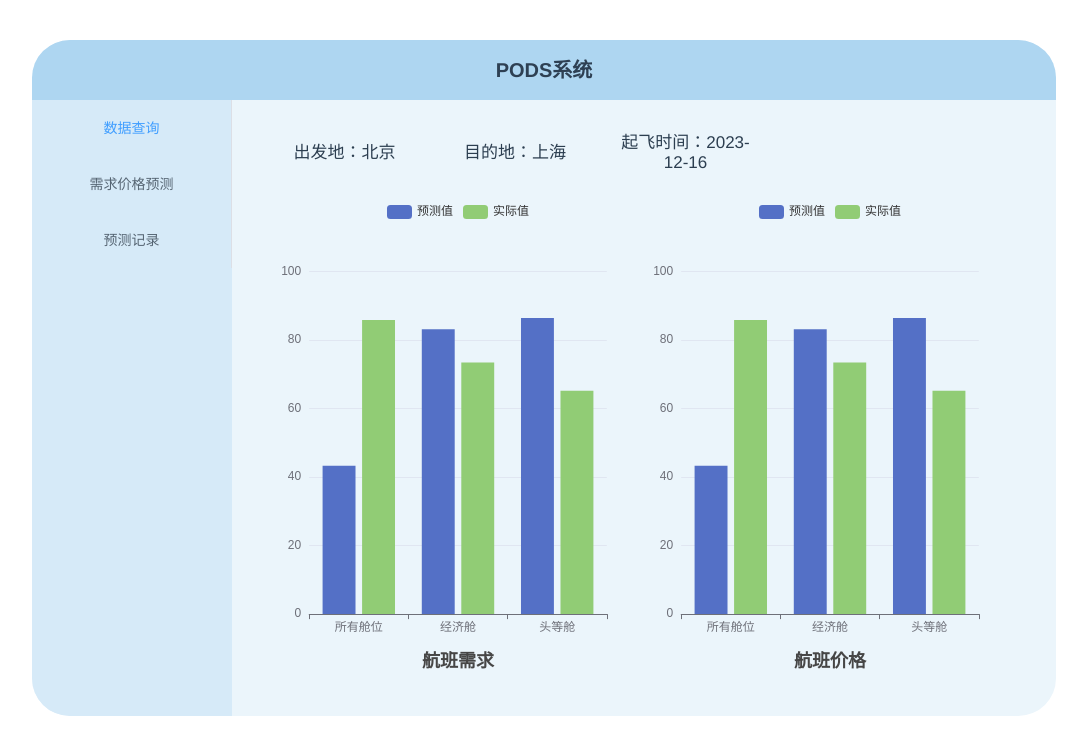
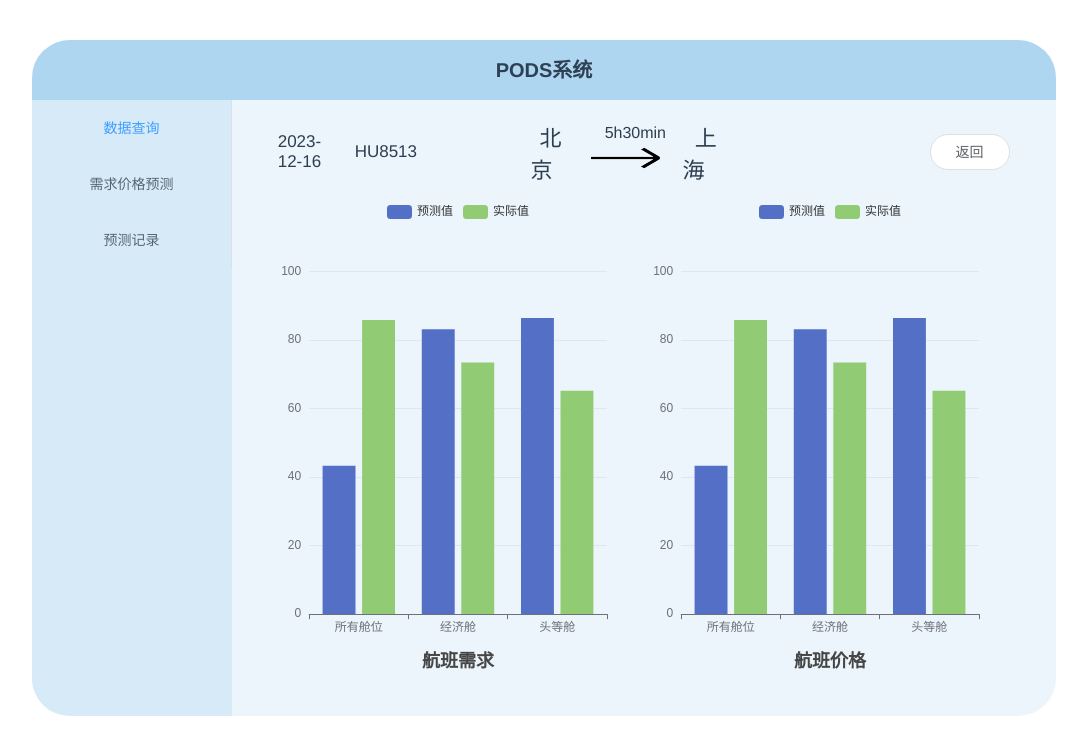
Before and after one commit to Dueans/airplane_system_vue, a Vue app: page /detail in a window 1280 px wide. Shown: the top 754 px of the page, without its empty margins (104-1191 px from the left). Built offline with nearby package versions, Linux system fonts and the light colour scheme.

Commit message:
详情页完成

```diff
--- a/src/views/DetailView.vue
+++ b/src/views/DetailView.vue
@@ -6,22 +6,25 @@
       <el-row class="header">
         <!-- 出发地 -->
         <el-col :span="5">
-          <div class="search city">
-            <div class="citys">出发地：{{ depart_city }}</div>
+          <div class="search date">
+            <div class="infos">{{ depart_time }}</div>&nbsp;&nbsp;&nbsp;&nbsp;
+            <div class="infos">{{ flight_id }}</div>
 
           </div>
         </el-col>
         <!-- 目的地 -->
-        <el-col :span="6">
-          <div class="search city">
-            <div class="citys">目的地：{{ des_city }}</div>
-
+        <el-col :offset="3" :span="7">
+          <div class="search depart-dest">
+            <div class="dur-time">{{ dur_time }}</div>
+            <div class="citys">{{ depart_city }}&nbsp;&nbsp;&nbsp;</div>
+            <img class="arrow" src="../pic/arr_arrow.png">
+            <div class="citys">&nbsp;&nbsp;&nbsp; {{ des_city }}</div>
           </div>
         </el-col>
         <!-- 起飞时间 -->
-        <el-col :span="5">
-          <div class="search date">
-            <div class="citys">起飞时间：{{ depart_time }}</div>
+        <el-col :offset="6" :span="3">
+          <div class="search flight-id">
+            <el-button @click="handleBack" style="width: 80px; height: 36px;" round>返回</el-button>
           </div>
         </el-col>
       </el-row>
@@ -29,10 +32,8 @@
 
     <el-main>
       <div id="bar1" class="picture">
-
       </div>
       <div id="bar2" class="picture">
-
       </div>
     </el-main>
 
@@ -49,10 +50,15 @@ export default defineComponent({
   name: 'PredictView',
 
   setup(props) {
+    const router = useRouter()
+
     const depart_city = ref('北京')
     const des_city = ref('上海')
 
     const depart_time = ref('2023-12-16')
+    const flight_id = ref('HU8513')
+
+    const dur_time = ref('5h30min')
 
     const showBar = () => {
       var chartDom = document.getElementById('bar1')!;
@@ -125,6 +131,25 @@ export default defineComponent({
 
     }
 
+    // 点击后失焦
+    const outFocus = (target: any) => {
+      console.log(target.nodeName);
+
+      if (target.nodeName == "DIV") {
+        target = target.parentNode.parentNode;
+      }
+      if (target.nodeName == "SPAN") {
+        target = target.parentNode;
+      }
+
+      console.log(target);
+      target.blur();
+    }
+    const handleBack = (evt: any) => {
+      outFocus(evt.target)
+      router.back()
+    }
+
 
     onMounted(() => {
       nextTick(() => {
@@ -137,8 +162,11 @@ export default defineComponent({
       depart_city,
       des_city,
       depart_time,
+      flight_id,
+      dur_time,
 
       showBar,
+      handleBack,
     }
   },
 })
@@ -161,8 +189,14 @@ export default defineComponent({
   position: relative;
   float: left;
   margin-right: 10px;
+  font-size: 22px;
+}
+
+.infos {
+  position: relative;
+  float: left;
+  margin-right: 10px;
   font-size: 17px;
-  /* margin-top: 4px; */
 }
 
 .search {
@@ -173,22 +207,36 @@ export default defineComponent({
   display: flex;
   align-items: center;
   justify-content: center;
-  /* background-color: #0f4a27; */
-}
-
-.search-flight {
-  width: 180px;
-  height: 33px;
-}
-
-.predict-button {
-  width: 90px;
 }
 
 .picture {
   float: left;
   width: 50%;
   height: 100%;
-  /* background-color: bisque; */
+}
+
+.date {
+  /* background-color: aquamarine; */
+}
+
+.depart-dest {
+  /* background-color: blueviolet; */
+}
+
+.flight-id {
+  /* background-color: coral; */
+}
+
+.arrow {
+  position: relative;
+  top: 6px;
+  width: 70px;
+  height: 40px;
+}
+
+.dur-time {
+  position: absolute;
+  top: 4px;
+  left: 39%;
 }
 </style>
--- a/src/views/RecordView.vue
+++ b/src/views/RecordView.vue
@@ -73,7 +73,7 @@
         <el-table-column label="操作" >
           <template #default="scope">
             <el-button style="float: left;" type="info" :icon="Message" circle @click="getDetail" />
-            <el-button style="float: left;" type="danger" :icon="Delete" circle @click="deleteRow(scope.row.id, scope.$index)"/>
+            <el-button style="float: left;" type="danger" :icon="Delete" circle @click="deleteRow($event, scope.row.id, scope.$index)"/>
           </template>
         </el-table-column>
 
@@ -189,9 +189,6 @@ export default defineComponent({
     const handleCurrentChange = (page: any) => {
       currentPage.value = page;
     }
-    const filterHandler = (value: any, row: any) => {
-      return row.class === value
-    }
 
     const tableData = ref([{
       id: 1,
@@ -238,14 +235,32 @@ export default defineComponent({
       demand: 90,
       price: 176,
     }])
-    const deleteRow = (id: any, index: any) => {
+
+    // 点击后失焦
+    const outFocus = (target: any) => {
+      console.log(target.nodeName);
+
+      if (target.nodeName == "DIV" || target.nodeName == "svg") {
+        target = target.parentNode.parentNode;
+      }
+      if (target.nodeName == "SPAN" || target.nodeName == "I") {
+        target = target.parentNode;
+      }
+      if (target.nodeName == "path") {
+        target = target.parentNode.parentNode.parentNode;
+      }
+
+      console.log(target);
+      target.blur();
+    }
+
+    const deleteRow = (evt: any, id: any, index: any) => {
       console.log('删除记录');
 
       let tableIndex = 8 * (currentPage.value - 1) + index
       tableData.value.splice(tableIndex, 1)
+      outFocus(evt.target)
     }
-
-
 
     const getDetail = () => {
       console.log('进入详情页')
@@ -304,7 +319,6 @@ export default defineComponent({
   display: flex;
   align-items: center;
   justify-content: center;
-  /* background-color: #0f4a27; */
 }
 
 .city {
@@ -313,12 +327,6 @@ export default defineComponent({
   align-items: center;
   justify-content: center; */
 
-}
-
-.date {}
-
-.order {
-  /* background-color: #b36b90; */
 }
 
 .header {
@@ -347,36 +355,6 @@ export default defineComponent({
   height: 33px;
 }
 
-.el-select {
-  width: 170px;
-  height: 34px;
-
-  .el-input__inner {
-    height: 34px;
-  }
-
-  .el-input__prefix,
-  .el-input__suffix {
-    height: 34px;
-  }
-
-  /* 下面设置右侧按钮居中 */
-  .el-input__suffix {
-    top: 0px;
-    display: flex;
-    justify-content: center;
-    align-items: center;
-    flex-wrap: nowrap;
-    flex-direction: row;
-    align-content: flex-start;
-  }
-
-  /* 输入框加上上下边是 32px + 2px =34px */
-  .el-input__icon {
-    line-height: 34px;
-  }
-}
-
 .table {
   position: relative;
   height: 430px;
```
Also changed, not shown: src/views/PredictView.vue (+0 -9 lines).
